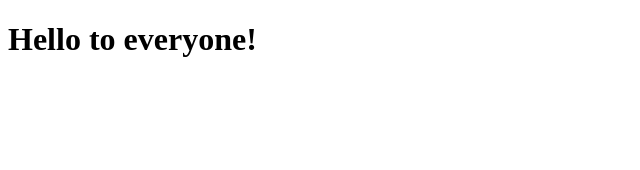
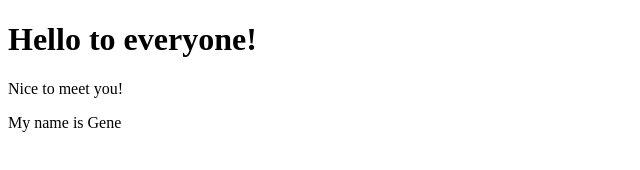
Before and after one commit to eugeneruzanov/git-fun, a plain HTML site: page index.html in a window 1280 px wide. Shown: the whole page, without its empty margins (0-640 px from the left). Drawn offline with Linux system fonts and the light colour scheme.

Commit message:
add greeting

```diff
--- a/index.html
+++ b/index.html
@@ -8,5 +8,7 @@
   </head>
   <body>
     <h1>Hello to everyone!</h1>
+    <p>Nice to meet you!</p>
+    <p>My name is Gene</p>
   </body>
 </html>
```
